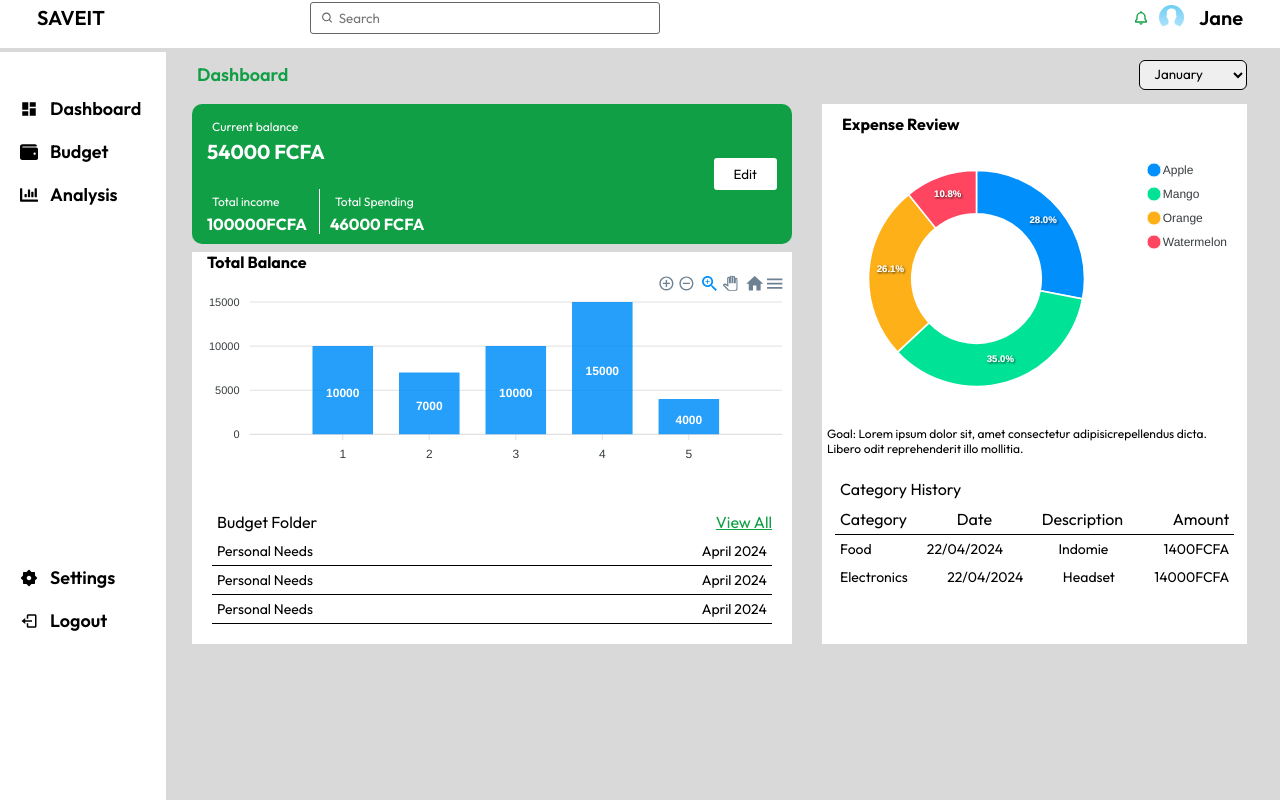
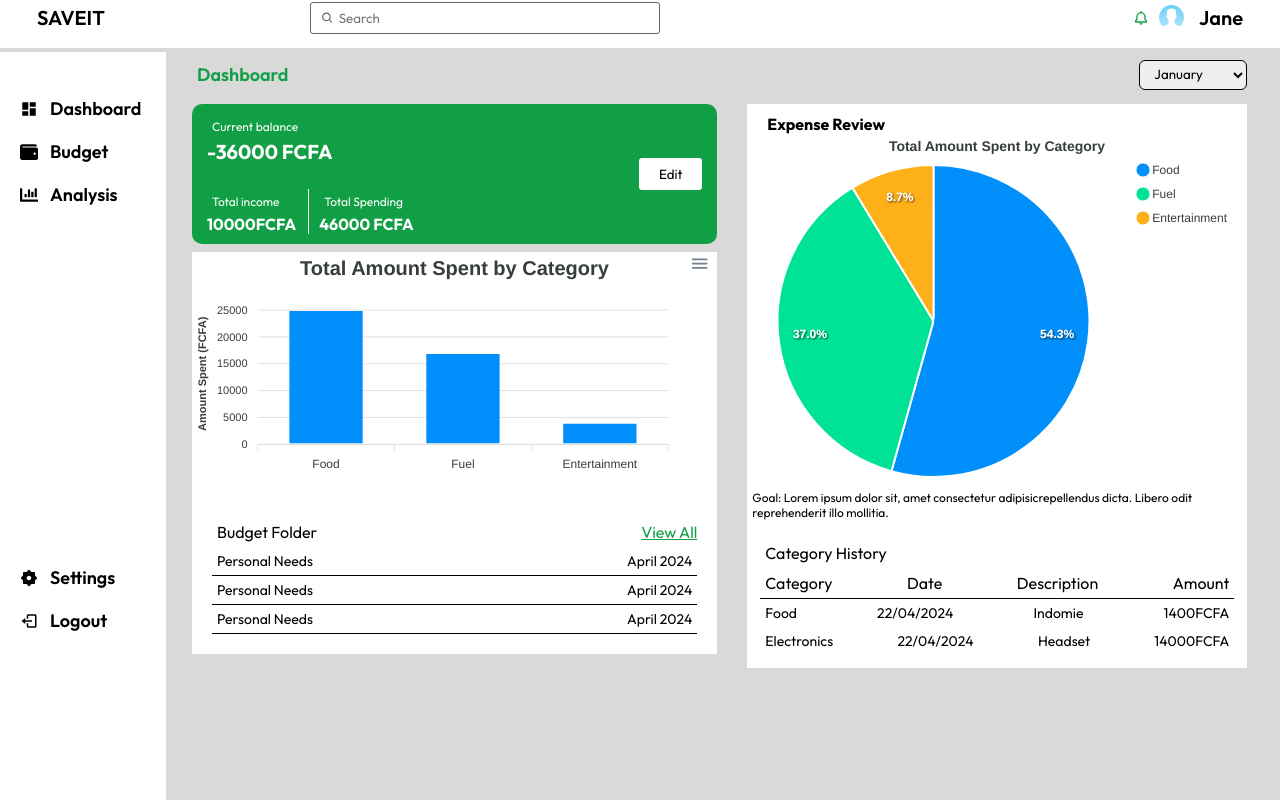
Before and after one commit to E-jane15/Expense_Tracker, a React (Vite) app: page /dashboard in a window 1280 px wide. Built offline with nearby package versions, Linux system fonts and the light colour scheme.

Commit message:
Implemented local storage

```diff
--- a/src/components/Balance/Balance.jsx
+++ b/src/components/Balance/Balance.jsx
@@ -1,4 +1,4 @@
-import React, { useState } from 'react'
+import React, { useState, useEffect } from 'react'
 import './Balance.css'
 import Button from '../Button/Button';
 import { calculateTotal } from '../ExpenseList/ExpenseList';
@@ -16,10 +16,20 @@ const Balance =()=>{
   const handleInputChange =(e)=>{
       setTempIncome(e.target.value);
   };
+  useEffect(() => {
+    const localIncome = JSON.parse(localStorage.getItem("income"));
+    if (localIncome) {
+      setIncome(localIncome);
+    } else {
+      setIncome(10000);
+    }
 
-  //function to save new budget
+  }, []);
+
+  //function to save new income
   const handleSave=()=>{
     setIncome(tempIncome);
+    localStorage.setItem("income", JSON.stringify(tempIncome))
     setEditing(false);
   }
   const Total = calculateTotal();
--- a/src/components/CategoryChart/CategoryChart.jsx
+++ b/src/components/CategoryChart/CategoryChart.jsx
@@ -1,24 +1,75 @@
-import React from 'react'
+import React, { useEffect, useState } from 'react'
 import Chart from 'react-apexcharts'
+import initialexpenses from '../../initialexpenses.json'
 
 const CategoryChart = () => {
+  const [expenses, setExpenses] = useState(initialexpenses);
+
+  useEffect(() => {
+    const localExpenses = JSON.parse(localStorage.getItem("expenses"));
+    if (localExpenses) {
+      setExpenses(localExpenses);
+    } else {
+      setExpenses(initialexpenses);
+    }
+
+  }, []);
+
+
+
+    const [chartData,setChartData] = useState({
+       series:[],
+       options:{
+        chart:{
+          type: 'pie',
+        },
+        labels:[], //Categories will go in here
+        title:{
+          text: 'Total Amount Spent by Category',
+          align: 'center',
+        },
+       }
+    });
+
+    //function to aggregate expenses by category
+
+    const calculateTotalPerCategory = ()=>{
+         const categoryTotals ={};
+         console.log(expenses)
+         expenses.forEach(expense =>{
+          if(categoryTotals[expense.category]){
+            categoryTotals[expense.category]+= +expense.amount;
+          } else{
+            categoryTotals[expense.category]= +expense.amount;
+          }
+         });
+         return categoryTotals;
+    }
+
+    useEffect(()=>{
+      const totals= calculateTotalPerCategory();
+      const categories = Object.keys(totals); // Categories
+      const seriesData = Object.values(totals); //Totals for each category
+      //update chart data
+      setChartData({
+        ...chartData,
+        series: seriesData,
+        options:{
+          ...chartData.options,
+            labels: categories
+        }
+      });
+    }, [expenses]);
+
+
+
   return (
     <div className='chart'>
         <Chart
-        type='donut'
-
-        series={[44,55,41,17]}
-        options={{
-            labels:['Apple', 'Mango','Orange', 'Watermelon'],
-            plotOptions:{
-              pie:{
-                donut:{
-                  size:'60%'
-                },
-                customScale:0.8
-              }
-            }
-        }}
+        series={chartData.series}
+        options={chartData.options}
+        type='pie'
+        width='500'
         />
     </div>
   )
--- a/src/components/Content/Content.jsx
+++ b/src/components/Content/Content.jsx
@@ -13,7 +13,6 @@ const Content = () => {
             <div className='column-1'>
                <Balance />
                <div className='chart-budget'>
-                <strong className='chart-title'>Total Balance</strong>
                <TotalBalanceChart/>
                <BudgetFolder/>
                </div>
--- a/src/components/ExpenseList/ExpenseList.jsx
+++ b/src/components/ExpenseList/ExpenseList.jsx
@@ -1,4 +1,4 @@
-import React from "react";
+import React, { useEffect } from "react";
 import "./ExpenseList.css";
 import { Link } from "react-router-dom";
 import SearchBar from "../SearchBar/SearchBar";
@@ -9,7 +9,6 @@ import Expenses from "../Expenses";
 import AddExpense from "../AddExpense/AddExpense";
 import { useState } from "react";
 
-
 const ExpenseList = () => {
   const [expenses, setExpenses] = useState(initialexpenses);
   const [search, setSearch] = useState("");
@@ -18,8 +17,18 @@ const ExpenseList = () => {
   //function to add expenses
   const addExpense = (newExpense) => {
     setExpenses((prevExpenses) => [...prevExpenses, newExpense]);
+    localStorage.setItem("expenses", JSON.stringify([...expenses, newExpense]));
     setAddModal(false); // Close the form after adding the expense
   };
+
+  useEffect(() => {
+    const localExpenses = JSON.parse(localStorage.getItem("expenses"));
+    if (localExpenses) {
+      setExpenses(localExpenses);
+    } else {
+      setExpenses(initialexpenses);
+    }
+  }, []);
 
   //function that shows the add expense form when add expense button is clicked
   const handleAdd = () => {
@@ -33,9 +42,6 @@ const ExpenseList = () => {
   const filteredExpenses = expenses.filter((expense) =>
     expense.category.toLowerCase().includes(search.toLowerCase())
   );
-
-
-
 
   return (
     <div className="expenselist-container">
@@ -71,26 +77,29 @@ const ExpenseList = () => {
           <tbody>
             {/*Looping through the expenses and displaying them in the expense list*/}
             {filteredExpenses.map((expense) => (
-
-                <Expenses key={expense.id} expense={expense} />
-
+              <Expenses key={expense.id} expense={expense} />
             ))}
           </tbody>
         </table>
-
       </div>
     </div>
   );
 };
 
-
-
 export default ExpenseList;
 
-export const calculateTotal = ()=>{
+export const calculateTotal = () => {
+  const [expenses, setExpenses] = useState(initialexpenses);
+  useEffect(() => {
+    const localExpenses = JSON.parse(localStorage.getItem("expenses"));
+    if (localExpenses) {
+      setExpenses(localExpenses);
+    } else {
+      setExpenses(initialexpenses);
+    }
 
-  const [expenses, setExpenses] = useState(initialexpenses);
-  return expenses.reduce((total, expense)=>{
-    return total = (total += +expense.amount)
-  },0);
-}
+  }, []);
+  return expenses.reduce((total, expense) => {
+    return (total = total += +expense.amount);
+  }, 0);
+};
--- a/src/components/TotalBalanceChart/TotalBalanceChart.jsx
+++ b/src/components/TotalBalanceChart/TotalBalanceChart.jsx
@@ -3,9 +3,115 @@ import Chart from 'react-apexcharts'
 import initialexpenses from '../../initialexpenses.json'
 
 const TotalBalanceChart = () => {
-   const [chartData, setChartData] = useState({series:[],options:{}});
+   //const [chartData, setChartData] = useState({series:[],options:{}});
+  const [expenses, setExpenses] = useState(initialexpenses);
 
-   useEffect(()=>{
+  useEffect(() => {
+    const localExpenses = JSON.parse(localStorage.getItem("expenses"));
+    if (localExpenses) {
+      setExpenses(localExpenses);
+    } else {
+      setExpenses(initialexpenses);
+    }
+
+  }, []);
+
+
+
+    const [chartData,setChartData] = useState({
+       series:[
+        {
+          name: 'Total Spent',
+          data: [] //This will hold total amounts per category
+        }
+       ],
+       options:{
+        chart:{
+          type: 'bar',
+          height: 350
+        },
+        plotOptions:{
+          bar:{
+            horizontal:false,
+            columnWidth: '55%',
+            endingShape: 'rounded'
+          }
+        },
+        dataLabels:{
+          enabled: false
+        },
+        stroke:{
+          show:true,
+          width:2,
+          colors:['transparent']
+        },
+        xaxis:{
+          categories:[]//categories will go in here
+        },
+        yaxis:{
+          title:{
+            text:'Amount Spent (FCFA)'
+          }
+        },
+        fill:{
+          opacity:1
+        },
+        title:{
+          text: 'Total Amount Spent by Category',
+          align: 'center',
+          style:{
+            fontSize: '20px',
+            fontWeight: 'bold'
+          }
+        },
+        tooltip:{
+          y:{
+            formatter: function(val){
+              return `FCFA ${val}`
+            }
+          }
+        }
+       }
+    })
+
+    //function to aggregate expenses by category
+
+    const calculateTotalPerCategory = ()=>{
+         const categoryTotals ={};
+         console.log(expenses)
+         expenses.forEach(expense =>{
+          if(categoryTotals[expense.category]){
+            categoryTotals[expense.category]+= +expense.amount;
+          } else{
+            categoryTotals[expense.category]= +expense.amount;
+          }
+         });
+         return categoryTotals;
+    }
+
+    useEffect(()=>{
+      const totals= calculateTotalPerCategory();
+      const categories = Object.keys(totals); // Categories
+      const seriesData = Object.values(totals); //Totals for each category
+      //update chart data
+      setChartData({
+        ...chartData,
+        series:[
+          {
+            name: 'Total Spent',
+            data: seriesData
+          }
+        ],
+        options:{
+          ...chartData.options,
+          xaxis:{
+            categories: categories
+          }
+        }
+      });
+    }, [expenses]);
+
+  /* useEffect(()=>{
     const expenseAmount = initialexpenses.map((expense)=>(expense.amount));
     setChartData({
       series:[{
@@ -20,15 +126,15 @@ const TotalBalanceChart = () => {
 
       }
     })
-   },[])
+   },[])*/
 
   return (
     <div className='chart-container'>
         <div className='chart-wrapper'>
         <Chart
         type='bar'
-        width={600}
-        height={200}
+
+        height={230}
         series={chartData.series}
         options={chartData.options}
         />
--- a/src/initialexpenses.json
+++ b/src/initialexpenses.json
@@ -15,7 +15,7 @@
       },
       {
         "id":3,
-        "category": " Food",
+        "category": " Fuel",
         "description": "Necessary",
          "amount":"10000",
          "date" : "22/03/2024"
@@ -29,7 +29,7 @@
       },
       {
         "id":5,
-        "category": " Food",
+        "category": " Entertainment",
         "description": "Necessary",
          "amount":"4000",
          "date" : "22/03/2024"
```
